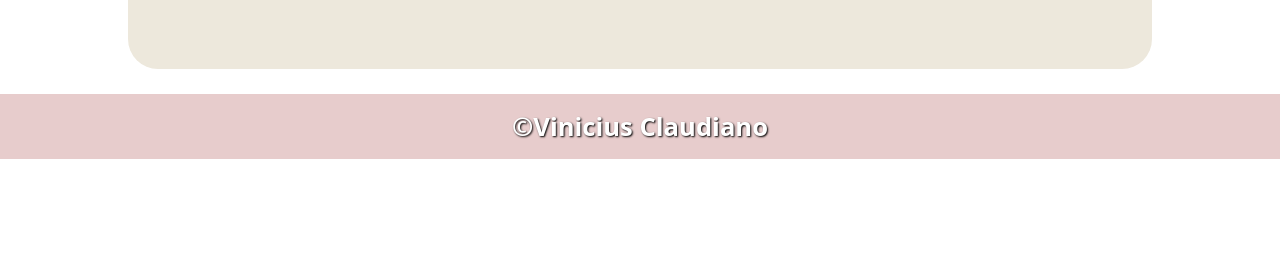
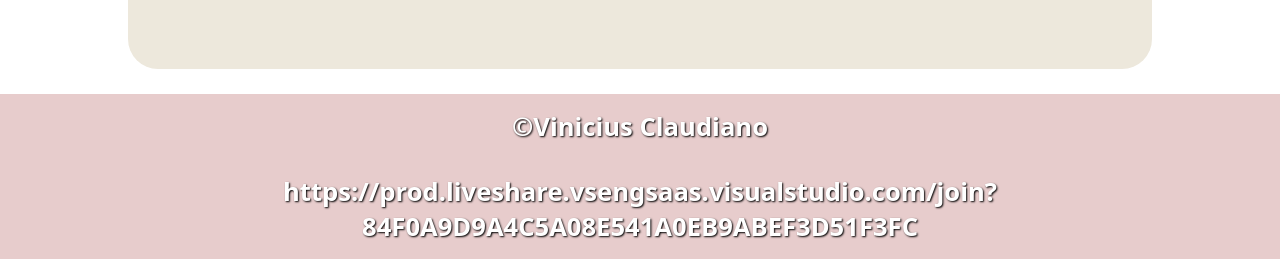
Before and after one commit to ViniciusClaudiano/Calculadora, a plain HTML site: page index.html in a window 1280 px wide. Shown: the part 822-1081 px from the top of the page. Before the commit the page ends 981 px from the top, so only its background shows below. Drawn offline with Linux system fonts and the light colour scheme.

Commit message:
index.html

```diff
--- a/index.html
+++ b/index.html
@@ -82,6 +82,7 @@
 
     <footer>
         <h3>&copy;Vinicius Claudiano</h3>
+        <h3>https://prod.liveshare.vsengsaas.visualstudio.com/join?84F0A9D9A4C5A08E541A0EB9ABEF3D51F3FC</h3>
     </footer>
 
     <script src="script.js"></script>
```
